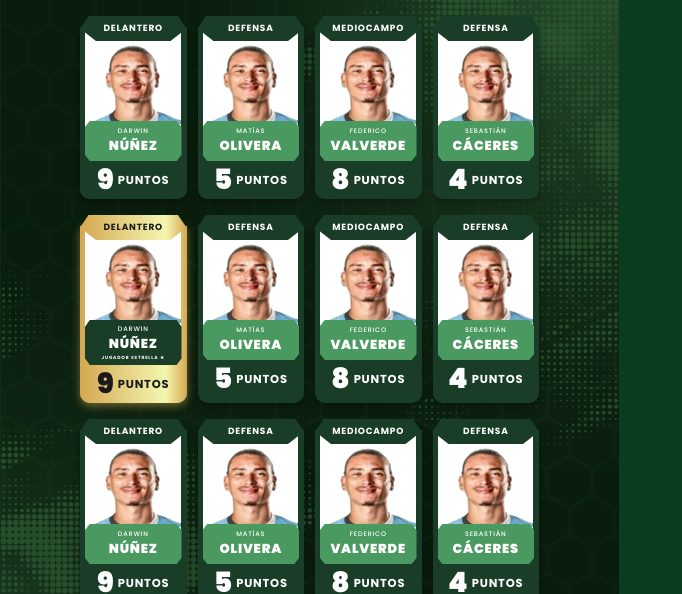
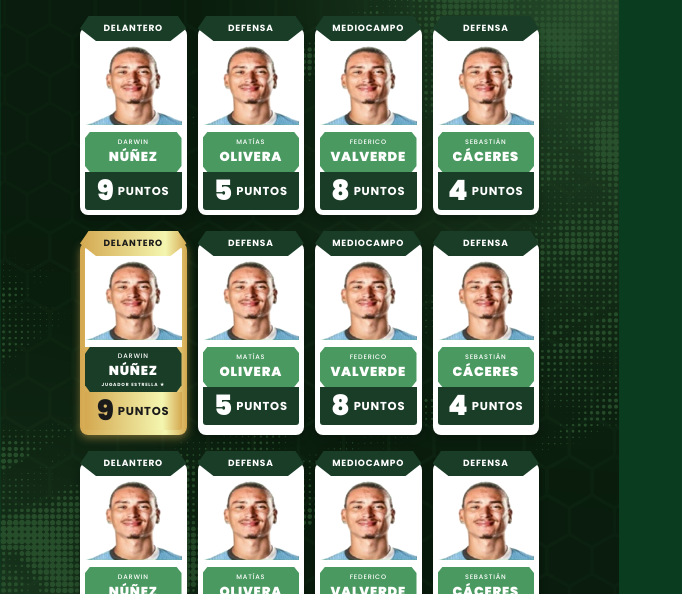
Before and after one commit to slotservice/GabrielM, a plain HTML site: page index.html in a window 1280 px wide. Shown: the part 206-800 px from the top of the page, without its empty margins (0-682 px from the left). Drawn offline with Linux system fonts and the light colour scheme.

Commit message:
Add white borders to player cards matching original design

```diff
--- a/styles.css
+++ b/styles.css
@@ -105,13 +105,13 @@ body {
 
 /* Player Card */
 .player-card {
-    background: #1a3d28;
-    border-radius: 0 0 10px 10px;
+    background: white;
+    border-radius: 8px;
     overflow: visible;
     box-shadow: 0 3px 8px rgba(0, 0, 0, 0.3);
     position: relative;
     margin-top: 16px;
-    padding-top: 4px;
+    padding: 5px;
 }
 
 /* Position Label */
@@ -147,14 +147,15 @@ body {
 
 /* Player Photo */
 .player-photo {
-    width: 90%;
+    width: 100%;
     height: auto;
     max-height: 100px;
     object-fit: fill;
     object-position: top center;
     display: block;
-    margin-left: 5px;
+    margin: 0;
     background: white;
+    border-radius: 3px 3px 0 0;
 }
 
 /* Player Name Section */
@@ -166,7 +167,7 @@ body {
     display: flex;
     flex-direction: column;
     gap: 0px;
-    margin: -10px 5px;
+    margin: 0;
     position: relative;
     z-index: 5;
     clip-path: polygon(
@@ -213,10 +214,10 @@ body {
     text-align: center;
     padding: 5px 4px;
     display: flex;
-    margin-top: 10px;
+    margin-top: 0;
     align-items: center;
     justify-content: center;
-    border-radius: 0 0 10px 10px;
+    border-radius: 0 0 3px 3px;
     gap: 4px;
 }
 
@@ -255,5 +256,5 @@ body {
 
 /* Star Badge Positioning */
 .player-card.star-player .star-badge {
-    margin-top: -10px;
+    margin-top: 0;
 }
```
